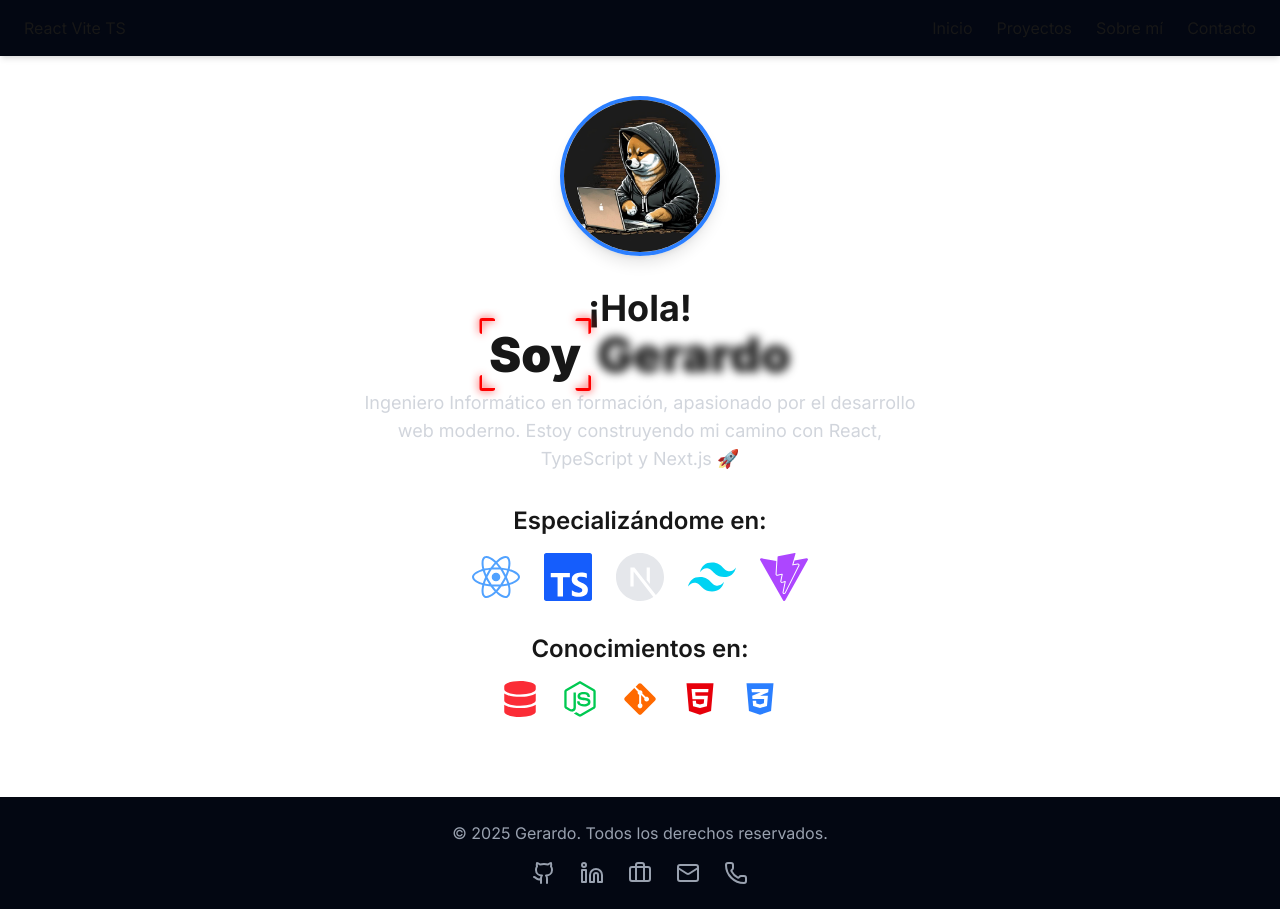
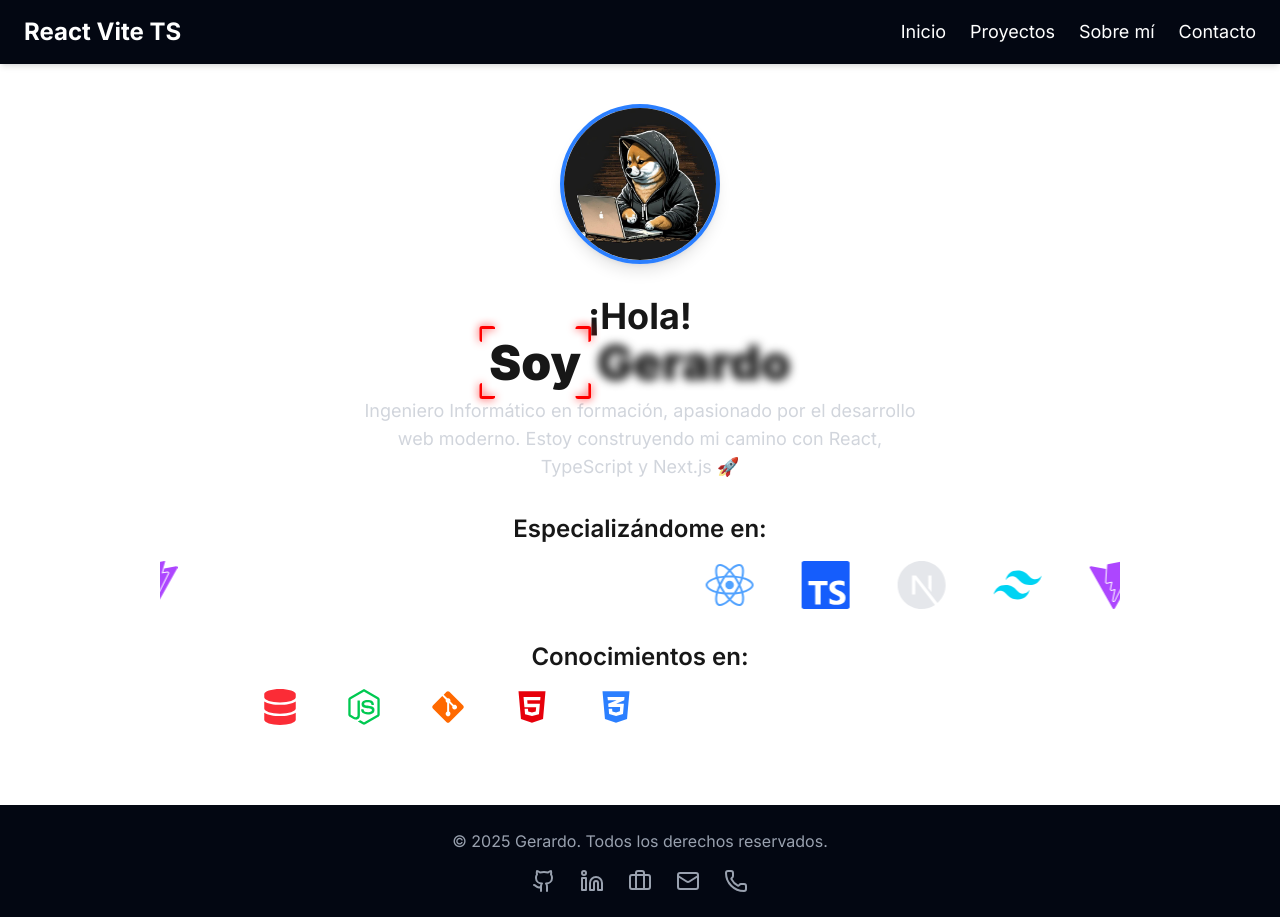
Before and after one commit to GerardoRamirez98/PortafolioWeb, a Next.js app: page / in a window 1280 px wide. Built offline with nearby package versions, Linux system fonts and the light colour scheme.

Commit message:
Menu desplegable solo en movil, Estructura inicial del portafolio web de Gerardo con Home, Header, Hero, secciones de tecnologías y conocimientos, incluyendo animaciones de texto y bucles de íconos con Tailwind y React

```diff
--- a/package.json
+++ b/package.json
@@ -16,6 +16,7 @@
     "next": "15.4.6",
     "react": "19.1.0",
     "react-dom": "19.1.0",
+    "react-fast-marquee": "^1.6.5",
     "react-icons": "^5.5.0"
   },
   "devDependencies": {
--- a/src/app/page.tsx
+++ b/src/app/page.tsx
@@ -2,6 +2,7 @@
 // Se encarga de renderizar la página de inicio.
 // Aquí usamos JSX + Tailwind para dar estilos.
 import TrueFocus from "../components/TrueFocus";
+import Marquee from "react-fast-marquee";
 import Image from "next/image"; // 📸 Componente optimizado de Next.js para imágenes
 import {
   FaReact,
@@ -57,55 +58,55 @@ export default function HomePage() {
       {/* 🚀 Tecnologías principales */}
       <div>
         <h2 className="text-2xl font-semibold mb-4">Especializándome en:</h2>
-        <div className="flex gap-6 text-5xl text-blue-400 justify-center">
+        <Marquee speed={80} gradient={false} pauseOnHover={true}>
           <FaReact
             title="React"
-            className="hover:scale-110 transition-transform"
+            className="mx-6 text-5xl hover:scale-110 transition-transform text-blue-400"
           />
           <SiTypescript
             title="TypeScript"
-            className="hover:scale-110 transition-transform text-blue-600"
+            className="mx-6 text-5xl hover:scale-110 transition-transform text-blue-600"
           />
           <SiNextdotjs
             title="Next.js"
-            className="hover:scale-110 transition-transform text-gray-200"
+            className="mx-6 text-5xl hover:scale-110 transition-transform text-gray-200"
           />
           <SiTailwindcss
             title="TailwindCSS"
-            className="hover:scale-110 transition-transform text-cyan-400"
+            className="mx-6 text-5xl hover:scale-110 transition-transform text-cyan-400"
           />
           <SiVite
             title="Vite"
-            className="hover:scale-110 transition-transform text-purple-500"
+            className="mx-6 text-5xl hover:scale-110 transition-transform text-purple-500"
           />
-        </div>
+        </Marquee>
       </div>
 
       {/* 📚 Conocimientos adicionales */}
       <div>
         <h2 className="text-2xl font-semibold mb-4">Conocimientos en:</h2>
-        <div className="flex gap-6 text-4xl text-green-400 justify-center flex-wrap">
+        <Marquee speed={150} gradient={false} pauseOnHover={true}>
           <FaDatabase
             title="SQL Server"
-            className="hover:scale-110 transition-transform text-red-500"
+            className="mx-6 text-4xl hover:scale-110 transition-transform text-red-500"
           />
           <FaNodeJs
             title="Node.js"
-            className="hover:scale-110 transition-transform text-green-500"
+            className="mx-6 text-4xl hover:scale-110 transition-transform text-green-500"
           />
           <FaGitAlt
             title="Git"
-            className="hover:scale-110 transition-transform text-orange-500"
+            className="mx-6 text-4xl hover:scale-110 transition-transform text-orange-500"
           />
           <FaHtml5
             title="HTML"
-            className="hover:scale-110 transition-transform text-red-600"
+            className="mx-6 text-4xl hover:scale-110 transition-transform text-red-600"
           />
           <FaCss3Alt
             title="CSS"
-            className="hover:scale-110 transition-transform text-blue-500"
+            className="mx-6 text-4xl hover:scale-110 transition-transform text-blue-500"
           />
-        </div>
+        </Marquee>
       </div>
     </section>
   );
--- a/src/app/projects/page.tsx
+++ b/src/app/projects/page.tsx
@@ -1,20 +1,34 @@
-/**
- * 📌 Página de proyectos.
- * - Ruta: "/projects"
- * - Aquí aplicas Tailwind para maquetar tarjetas con grid/flex.
- */
+import React from "react";
+
+interface Project {
+  title: string;
+  description: string;
+}
+
+const projects: Project[] = [
+  { title: "Proyecto 1", description: "Descripción breve del proyecto 1." },
+  { title: "Proyecto 2", description: "Descripción breve del proyecto 2." },
+  { title: "Proyecto 3", description: "Descripción breve del proyecto 3." },
+];
+
 export default function ProjectsPage() {
   return (
-    <section>
-      <h2 className="text-4xl font-bold mb-8 animate-fadeIn">Mis Proyectos</h2>
-      <div className="grid md:grid-cols-2 lg:grid-cols-3 gap-6">
-        <div className="bg-gray-800 p-6 rounded-xl shadow-lg animate-scaleUp">
-          <h3 className="text-xl font-semibold">Proyecto 1</h3>
-          <p className="text-gray-400">Descripción breve del proyecto.</p>
-        </div>
-        {/* 🔁 Puedes mapear un array de proyectos */}
+    <section className="container mx-auto px-4 sm:px-6 lg:px-10 py-10 sm:py-16">
+      <h2 className="text-center text-2xl sm:text-3xl lg:text-4xl font-bold mb-10 animate-fadeIn">
+        Mis Proyectos
+      </h2>
+
+      <div className="grid grid-cols-1 md:grid-cols-2 lg:grid-cols-3 gap-6">
+        {projects.map((project, index) => (
+          <div
+            key={index}
+            className="bg-gray-800 p-6 rounded-xl shadow-lg hover:shadow-xl hover:scale-105 transition-transform duration-300 animate-scaleUp"
+          >
+            <h3 className="text-lg sm:text-xl font-semibold mb-2">{project.title}</h3>
+            <p className="text-gray-400 text-sm sm:text-base">{project.description}</p>
+          </div>
+        ))}
       </div>
     </section>
   );
 }
-import React from "react";
--- a/src/components/Header.tsx
+++ b/src/components/Header.tsx
@@ -1,27 +1,48 @@
+"use client";
+
+import { useState } from "react";
 import Link from "next/link";
-import TextType from "./TextType"; // Ajusta la ruta si Header.tsx no está en la misma carpeta
+import { Menu, X } from "lucide-react";
+import TextType from "./TextType"; // Ajusta la ruta según tu estructura
 
+export default function Header() {
+  const [open, setOpen] = useState(false);
 
-/**
- * 📌 Header de navegación
- * - Next.js: <Link> para cambiar páginas sin recargar
- * - Tailwind: estilos responsivos y de layout
- */
-export default function Header() {
   return (
-    <header className="bg-gray-950 py-4 shadow-md">
-      <nav className="container mx-auto flex justify-between items-center px-6">
-        <h1>
+    <header className="bg-gray-950 text-white shadow-md sticky top-0 z-50">
+      <nav className="container mx-auto flex justify-between items-center px-6 py-4">
+        {/* Logo o texto animado */}
+        <h1 className="h-8 overflow-hidden text-2xl font-bold">
           <TextType texts={["Developer Web", "Frontend", "React Vite TS"]} />
         </h1>
-        <ul className="flex gap-6">
+
+        {/* Botón hamburguesa (solo en móvil) */}
+        <button
+          onClick={() => setOpen(!open)}
+          className="md:hidden text-3xl focus:outline-none"
+          aria-label="Abrir menú"
+        >
+          {open ? <X /> : <Menu />}
+        </button>
+
+        {/* Menú de escritorio */}
+        <ul className="hidden md:flex gap-6 text-lg">
           <li><Link href="/">Inicio</Link></li>
           <li><Link href="/projects">Proyectos</Link></li>
           <li><Link href="/about">Sobre mí</Link></li>
           <li><Link href="/contact">Contacto</Link></li>
         </ul>
       </nav>
+
+      {/* Menú desplegable móvil */}
+      {open && (
+        <div className="md:hidden bg-gray-900 px-6 py-4 space-y-4 text-center">
+          <Link href="/" onClick={() => setOpen(false)} className="block">Inicio</Link>
+          <Link href="/projects" onClick={() => setOpen(false)} className="block">Proyectos</Link>
+          <Link href="/about" onClick={() => setOpen(false)} className="block">Sobre mí</Link>
+          <Link href="/contact" onClick={() => setOpen(false)} className="block">Contacto</Link>
+        </div>
+      )}
     </header>
   );
 }
-import React from "react";
```
Also changed, not shown: 1 other file (tests, documents, lock files or other folders).
